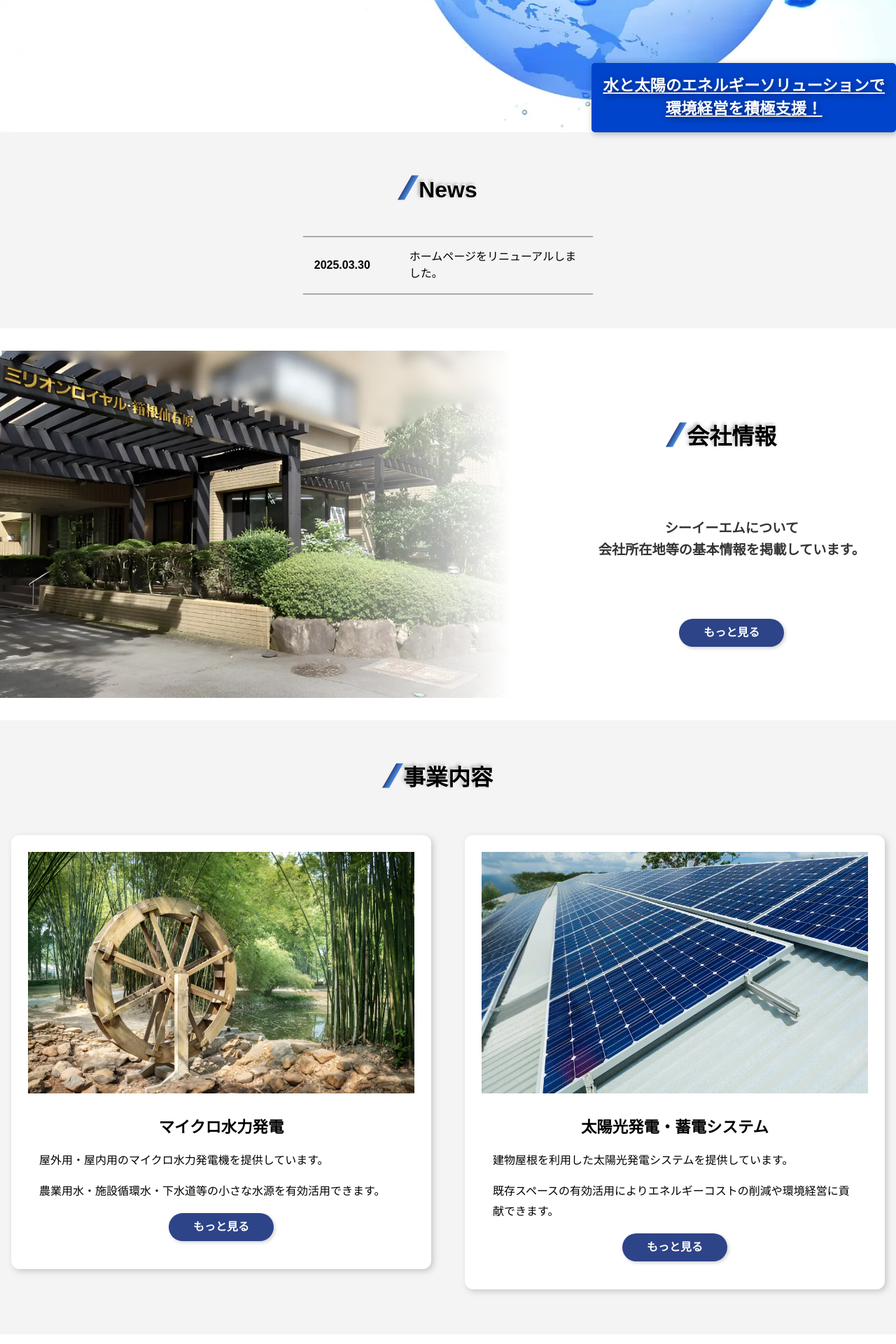
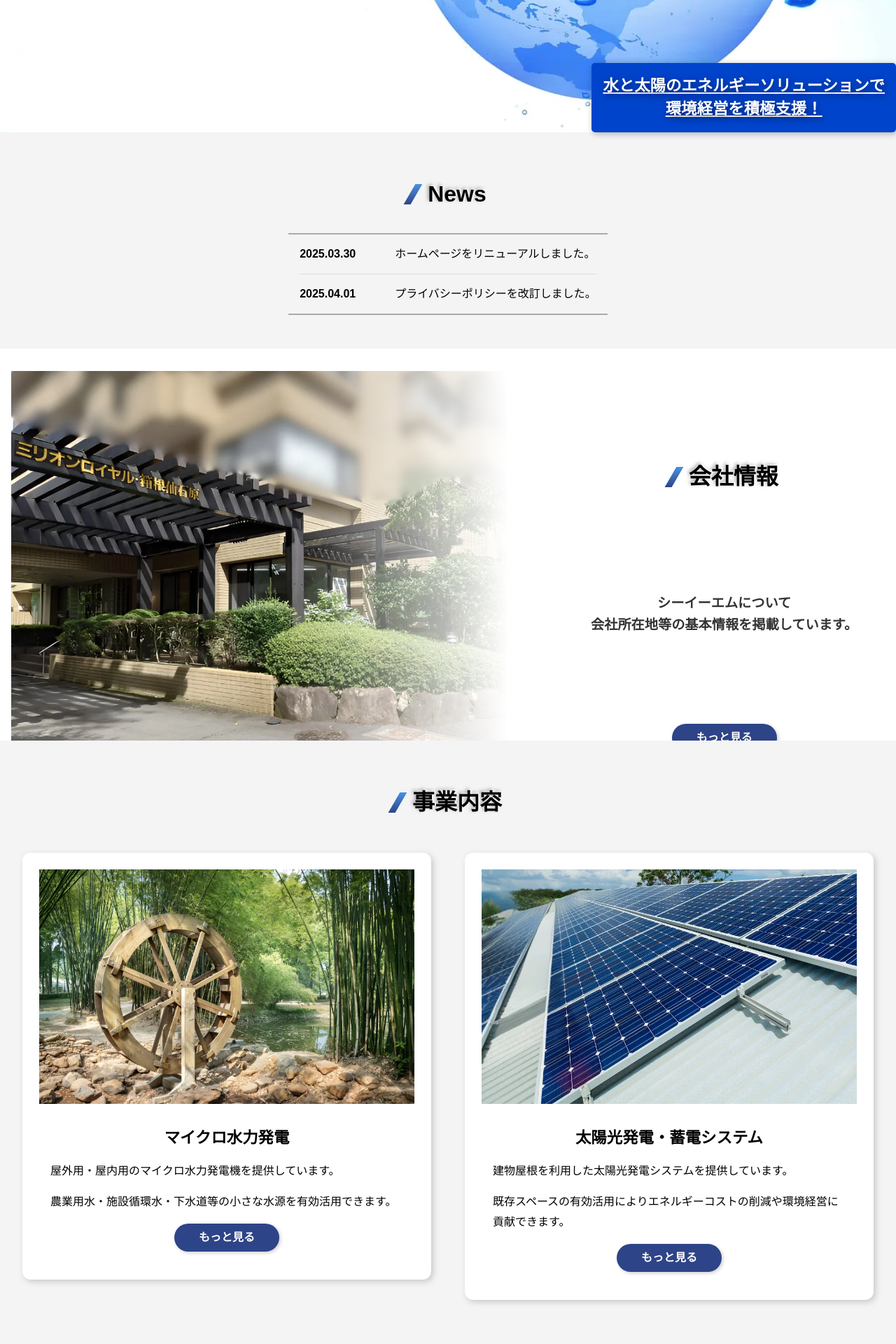
Before and after one commit to taimomo/HP_remake, a PHP site: page /httpdocs/index.php in a window 1280 px wide. Shown: the part 431-2351 px from the top of the page at 70% size. Run offline with PHP 8.4, Linux system fonts and the light colour scheme; some libraries are stand-ins or nearby versions; some web fonts are replaced.

Commit message:
grid style apply to news and h2

```diff
--- a/httpdocs/css/style.css
+++ b/httpdocs/css/style.css
@@ -20,32 +20,32 @@ body {
 
 main {
     .container {
-        padding: 2rem 0;
+        display: grid;
+        justify-content: center;
+        padding: 2rem 1rem;
         overflow: hidden;
-        display: flex;
-        flex-direction: column;
+        .section_wrap {
+            display: grid;
             justify-content: center;
-        align-items: center;
+            margin: 2rem 1rem 1rem;
+            .section_title {
+                display: grid;
+                grid-template-columns: auto 1fr;
+                align-items: center; /* ← 縦中央揃え */
+                column-gap: 1rem;
+                text-align: left;
+            }
+            .decor {
+                width: 10px;
+                height: 1.8rem;
+                background: linear-gradient(to bottom, #4a90e2, #2e4488);
+                transform: skewX(-30deg);
+            }
             h2 {
-            margin: 1rem 0;
-            text-align: center;
-            display: inline-block;
-            position: relative;
-            padding: 10px 20px;
-            z-index: 2;
-            text-shadow: 2px -1px 3px rgb(255, 255, 255),
+                font-weight: bold;
+                text-shadow: 2px -1px 3px #fff,
                     -2px -2px 5px rgba(70, 70, 70, 0.5);
             }
-        h2::before {
-            content: "";
-            position: absolute;
-            top: 45%;
-            left: 0%;
-            width: 10px;
-            height: 1.1em;
-            background: linear-gradient(to right, #2e4488, #4a90e2);
-            transform: translateY(-50%) skewX(-30deg);
-            z-index: -1;
         }
 
         .cent {
@@ -1032,17 +1032,20 @@ footer {
 #news {
     .container {
         .time_items {
-            list-style: none;
+            display: grid;
             padding: 0 1rem;
             margin: 1rem auto;
-            max-height: 300px; /* 最大高さを指定 */
-            overflow-y: auto; /* 縦スクロールを有効化 */
-            border-top: 2px solid #aaaaaa; /* 上の線のみ適用 */
-            border-bottom: 2px solid #aaaaaa; /* 下の線のみ適用 */
+            max-height: 300px;
+            max-width: 600px;
+            overflow: auto;
+            border-top: 2px solid #aaaaaa;
+            border-bottom: 2px solid #aaaaaa;
         }
 
         .time_list {
-            display: flex;
+            display: grid;
+            grid-template-columns: 120px 1fr;
+            gap: 1rem;
             align-items: center;
             padding: 1rem 0;
             border-bottom: 1px solid #ddd;
@@ -1052,13 +1055,10 @@ footer {
         }
 
         time {
-            flex: 0 0 120px;
             font-weight: bold;
         }
 
         .time_title {
-            flex: 1;
-            margin-left: 1rem;
             a {
                 color: #005eff;
                 text-decoration: underline;
@@ -1071,18 +1071,19 @@ footer {
 @media screen and (max-width: 768px) {
     #news {
         .container {
+            .time_items {
+                max-width: 400px;
                 .time_list {
-                flex-direction: column;
-                align-items: flex-start;
+                    grid-template-columns: 1fr;
+                    padding-bottom: 1rem;
 
                     time,
                     .time_title {
                         width: 100%;
-                    margin-bottom: 0.5rem;
-                    margin-left: 0;
                     }
                     time {
-                    flex: 0 0 auto;
+                        margin-bottom: 0.5rem;
+                    }
                 }
             }
         }
@@ -1092,8 +1093,8 @@ footer {
 @media screen and (max-width: 425px) {
     #news {
         .container {
-            .time_title {
-                font-size: 0.9rem;
+            .time_items {
+                max-width: 300px;
             }
         }
     }
--- a/httpdocs/index.php
+++ b/httpdocs/index.php
@@ -23,12 +23,23 @@ include 'header.php';
     <!-- News セクション -->
     <section id="news">
         <div class="container">
-            <h2>News</h2>
+            <div class="section_wrap">
+                <div class="section_title">
+                    <span class="decor"></span>
+                    <h2>News</h2>
+                </div>
+            </div>
             <ul class="time_items">
                 <li class="time_list">
                     <time datetime="2025-03-30">2025.03.30</time>
                     <span class="time_title">
                         ホームページをリニューアルしました。
+                    </span>
+                </li>
+                <li class="time_list">
+                    <time datetime="2025-04-01">2025.04.01</time>
+                    <span class="time_title">
+                        プライバシーポリシーを改訂しました。
                     </span>
                 </li>
             </ul>
@@ -46,7 +57,12 @@ include 'header.php';
                             alt="会社案内" />
                     </div>
                     <div class="lg_content">
-                        <h2>会社情報</h2>
+                        <div class="section_wrap">
+                            <div class="section_title">
+                                <span class="decor"></span>
+                                <h2>会社情報</h2>
+                            </div>
+                        </div>
                         <p class="lg_text">
                             シーイーエムについて<br />
                             会社所在地等の基本情報を掲載しています。
@@ -66,7 +82,12 @@ include 'header.php';
     <!-- 事業内容 -->
     <section id="business">
         <div class="container">
-            <h2>事業内容</h2>
+            <div class="section_wrap">
+                <div class="section_title">
+                    <span class="decor"></span>
+                    <h2>事業内容</h2>
+                </div>
+            </div>
             <ul class="card_items">
                 <li class="card_list">
                     <div class="card_img">
@@ -117,7 +138,12 @@ include 'header.php';
     <!-- お問い合わせフォーム -->
     <section id="contact">
         <div class="container">
-            <h2>お問い合わせ</h2>
+            <div class="section_wrap">
+                <div class="section_title">
+                    <span class="decor"></span>
+                    <h2>お問い合わせ</h2>
+                </div>
+            </div>
             <p>
                 お問い合わせ内容をご入力の上、「入力内容を確認」ボタンを押してください。
             </p>
```
Also changed, not shown: httpdocs/arc.php (+18 -5 lines), httpdocs/confirm.php (+6 -1 lines), httpdocs/crutto.php (+12 -2 lines), httpdocs/micro.php (+18 -3 lines), httpdocs/policy.php (+6 -1 lines), httpdocs/solar.php (+24 -4 lines). Lines whose indentation alone changed are shown as unchanged.
